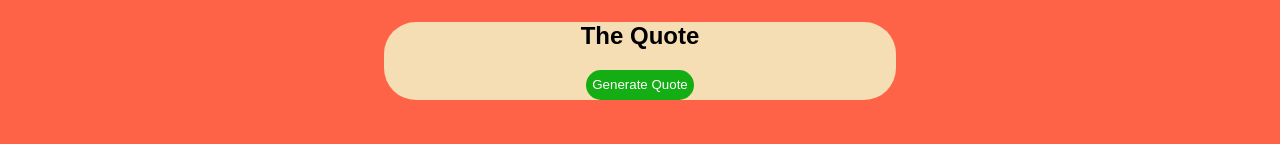
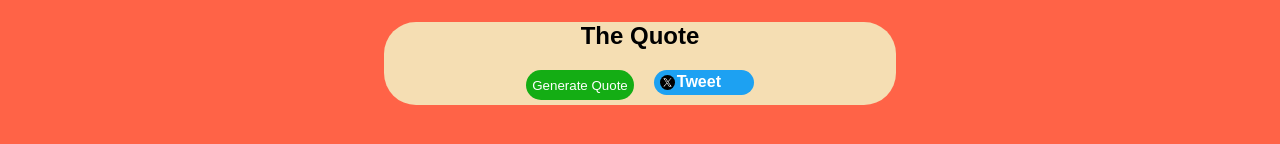
Before and after one commit to suadpllana/quotes, a React (Vite) app: page /#/quotes in a window 1280 px wide. Shown: the part 292-436 px from the top of the page. Built offline with nearby package versions, Linux system fonts and the light colour scheme; no server answers.

Commit message:
added tweet button

```diff
--- a/index.html
+++ b/index.html
@@ -4,6 +4,7 @@
     <meta charset="UTF-8" />
     <link rel="icon" type="image/svg+xml" href="/vite.svg" />
     <meta name="viewport" content="width=device-width, initial-scale=1.0" />
+    <link rel="stylesheet" href="https://cdnjs.cloudflare.com/ajax/libs/font-awesome/6.0.0-beta3/css/all.min.css">
     <title>Quotes App</title>
   </head>
   <body>
--- a/src/Components/BreakingBad/BreakingBad.css
+++ b/src/Components/BreakingBad/BreakingBad.css
@@ -28,6 +28,36 @@
     font-size: 20px;
     margin-bottom: 7px;
 }
+.breaking-bad-container .tweet-btn {
+    background-color: #1DA1F2; /* Twitter blue */
+    color: white;
+    height: 25px;
+    width: 100px;
+    border-radius: 50px;
+    border: none;
+    font-size: 16px;
+    font-weight: bold;
+    cursor: pointer;
+    transition: background-color 0.3s ease;
+    display: inline-flex;
+    align-items: center;
+    margin-left: 20px;
+    margin-bottom: 10px;
+  }
+
+  .breaking-bad-container .tweet-btn:hover{
+    background-color: #0d95e8;
+  }
+
+  .breaking-bad-container .tweet-btn:active {
+    background-color: #0c7abf;
+  }
+  .logo{
+    width: 15px;
+    height: 15px;
+    border-radius: 50%;
+    margin-right: 2px;
+  }
 @media (max-width: 767px){
     .breaking-bad-container{
         width: 100%;
--- a/src/Components/BreakingBad/BreakingBad.jsx
+++ b/src/Components/BreakingBad/BreakingBad.jsx
@@ -1,6 +1,7 @@
 import React from 'react'
 import "./BreakingBad.css"
 import { useState } from 'react';
+import logo from "../../assets/x.png"
 
 const BreakingBad = () => {
 
@@ -14,6 +15,14 @@ const BreakingBad = () => {
       setQuoteData(data)
     }
 
+    function tweet(){
+      if(quoteData){
+        window.open(`https://twitter.com/intent/tweet?text=${quoteData[0].quote}%0A%0A-${quoteData[0].author}-`,
+          "Tweet Window", "width=600, height=400");
+      }
+      return
+    }
+
   return (
     <div className="container3">
       <div className="breaking-bad-container">
@@ -24,6 +33,9 @@ const BreakingBad = () => {
         </> : <></>}
 
         <button onClick={generateQuote}>Generate Quote</button>
+        <button className="tweet-btn" onClick={tweet}>
+            <img className="logo" src={logo} alt=""/> Tweet
+          </button>
       </div>
     </div>
   )
--- a/src/Components/Programming/Programming.css
+++ b/src/Components/Programming/Programming.css
@@ -26,6 +26,36 @@
         font-size: 16px;
 
 }
+.programming-container .tweet-btn {
+    background-color: #1DA1F2; /* Twitter blue */
+    color: white;
+    height: 25px;
+    width: 100px;
+    border-radius: 50px;
+    border: none;
+    font-size: 16px;
+    font-weight: bold;
+    cursor: pointer;
+    transition: background-color 0.3s ease;
+    display: inline-flex;
+    align-items: center;
+    margin-left: 20px;
+    margin-bottom: 10px;
+  }
+
+  .programming-container .tweet-btn:hover{
+    background-color: #0d95e8;
+  }
+
+  .programming-container .tweet-btn:active {
+    background-color: #0c7abf;
+  }
+  .logo{
+    width: 15px;
+    height: 15px;
+    border-radius: 50%;
+    margin-right: 2px;
+  }
 @media (max-width: 767px){
     .programming-container{
         width: 100%;
--- a/src/Components/Programming/Programming.jsx
+++ b/src/Components/Programming/Programming.jsx
@@ -1,7 +1,7 @@
 import React from 'react'
 import "./Programming.css"
 import { useState } from 'react';
-
+import logo from "../../assets/x.png"
 
 const Programming = () => {
 
@@ -12,6 +12,13 @@ const Programming = () => {
     const data = await response.json();
 
     setQuoteData(data)
+  }
+  function tweet(){
+    if(quoteData){
+      window.open(`https://twitter.com/intent/tweet?text=${quoteData.quote}%0A%0A-${quoteData.author}-`,
+        "Tweet Window", "width=600, height=400");
+    }
+    return
   }
 
 
@@ -26,6 +33,9 @@ const Programming = () => {
           </> : <></>}
 
           <button onClick={generateQuote}>Generate Quote</button>
+          <button className="tweet-btn" onClick={tweet}>
+            <img className="logo" src={logo} alt=""/> Tweet
+          </button>
           </div>
 
          </div>
--- a/src/Components/Quotes/Quotes.css
+++ b/src/Components/Quotes/Quotes.css
@@ -42,6 +42,37 @@ body{
     cursor: pointer;
   }
 
+  .quote-container .tweet-btn {
+    background-color: #1DA1F2; /* Twitter blue */
+    color: white;
+    height: 25px;
+    width: 100px;
+    border-radius: 50px;
+    border: none;
+    font-size: 16px;
+    font-weight: bold;
+    cursor: pointer;
+    transition: background-color 0.3s ease;
+    display: inline-flex;
+    align-items: center;
+    margin-left: 20px;
+    margin-bottom: 10px;
+  }
+
+  .quote-container .tweet-btn:hover{
+    background-color: #0d95e8;
+  }
+
+  .quote-container .tweet-btn:active {
+    background-color: #0c7abf;
+  }
+  .logo{
+    width: 15px;
+    height: 15px;
+    border-radius: 50%;
+    margin-right: 2px;
+  }
+
   @media (max-width: 767px){
     .quote-container{
       width: 100%;
--- a/src/Components/Quotes/Quotes.jsx
+++ b/src/Components/Quotes/Quotes.jsx
@@ -2,6 +2,7 @@ import {useState , useRef} from "react"
 import React from 'react'
 import "./Quotes.css"
 import { categories } from "./categories"
+import logo from "../../assets/x.png"
 
 const Quotes = () => {
 
@@ -29,6 +30,14 @@ const Quotes = () => {
     catch (error) {
       console.error(error);
     }
+
+  }
+  function tweet(){
+    if(quoteData[0]){
+      window.open(`https://twitter.com/intent/tweet?text=${quoteData[0].text}%0A%0A-${quoteData[0].author}-`,
+        "Tweet Window", "width=600, height=400");
+    }
+      return
 
   }
 
@@ -61,6 +70,9 @@ const Quotes = () => {
     }
 
       <button onClick={generateQuote}>Generate Quote</button>
+      <button className="tweet-btn" onClick={tweet}>
+            <img className="logo" src={logo} alt=""/> Tweet
+          </button>
     </div>
     </div>
 
--- a/src/Components/Stoic/Stoic.css
+++ b/src/Components/Stoic/Stoic.css
@@ -27,6 +27,37 @@
     border: none;
 }
 
+.stoic-container .tweet-btn {
+    background-color: #1DA1F2; /* Twitter blue */
+    color: white;
+    height: 25px;
+    width: 100px;
+    border-radius: 50px;
+    border: none;
+    font-size: 16px;
+    font-weight: bold;
+    cursor: pointer;
+    transition: background-color 0.3s ease;
+    display: inline-flex;
+    align-items: center;
+    margin-left: 20px;
+    margin-bottom: 10px;
+  }
+
+  .stoic-container .tweet-btn:hover{
+    background-color: #0d95e8;
+  }
+
+  .stoic-container .tweet-btn:active {
+    background-color: #0c7abf;
+  }
+  .logo{
+    width: 15px;
+    height: 15px;
+    border-radius: 50%;
+    margin-right: 2px;
+  }
+
 @media (max-width: 767px){
     .stoic-container{
         width: 100%;
--- a/src/Components/Stoic/Stoic.jsx
+++ b/src/Components/Stoic/Stoic.jsx
@@ -1,7 +1,7 @@
 import React from 'react'
 import "./Stoic.css"
 import { useState } from 'react';
-
+import logo from "../../assets/x.png"
 
 const Stoic = () => {
 
@@ -16,7 +16,13 @@ const Stoic = () => {
     setQuoteData(data)
   }
 
-
+  function tweet(){
+    if(quoteData){
+      window.open(`https://twitter.com/intent/tweet?text=${quoteData.text}%0A%0A-${quoteData.author}-`,
+        "Tweet Window", "width=600, height=400");
+    }
+    return
+  }
   return (
     <div className="container4">
       <div className="stoic-container">
@@ -26,6 +32,9 @@ const Stoic = () => {
         <p>-{quoteData.author}-</p>
         </> : <></>}
         <button onClick={generateQuote}>Generate Quote</button>
+        <button className="tweet-btn" onClick={tweet}>
+            <img className="logo" src={logo} alt=""/> Tweet
+          </button>
       </div>
     </div>
   )
```
Also changed, not shown: src/assets/x.png (added).
